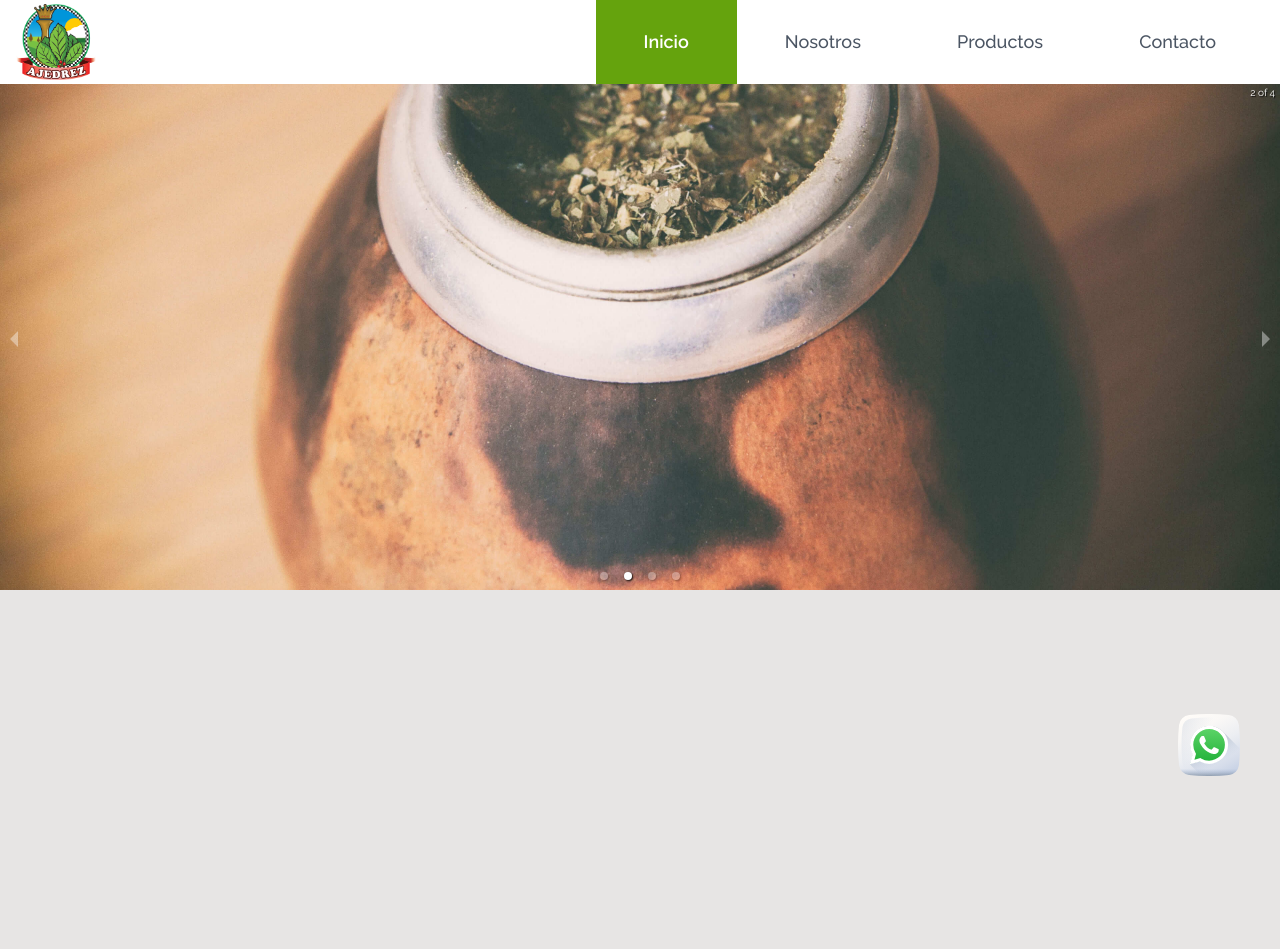
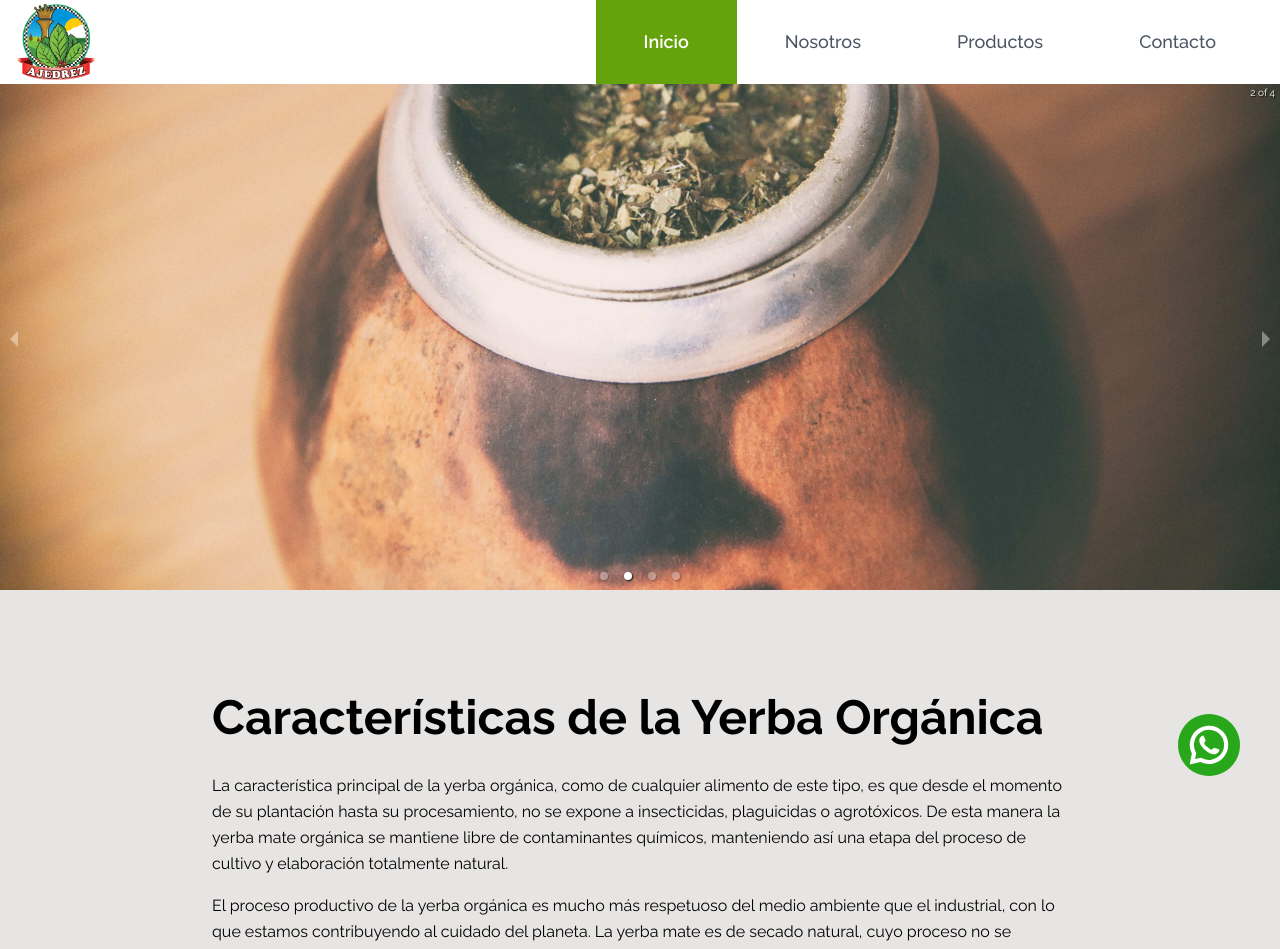
Before and after one commit to gbritez53/yerba-mate-ajedrez, a Next.js app: page / in a window 1280 px wide. Shown: the top 949 px of the page. Before the commit the page ends 800 px from the top, so only its background shows below. Built offline with nearby package versions, Linux system fonts and the light colour scheme.

Commit message:
fix: whatsapp button and text in Home

```diff
--- /dev/null
+++ b/components/Text.js
@@ -0,0 +1,37 @@
+import React from "react";
+import Section from "components/Section";
+import Image from "next/image";
+
+const Text = () => {
+  return (
+    <Section className="body-font">
+      <div className="container px-5 py-8 mx-auto flex flex-wrap">
+        <h1 className="text-5xl text-center font-bold pb-8">
+          Características de la Yerba Orgánica
+        </h1>
+
+        <p className="pb-4 leading-relaxed">
+          La característica principal de la yerba orgánica, como de cualquier
+          alimento de este tipo, es que desde el momento de su plantación hasta
+          su procesamiento, no se expone a insecticidas, plaguicidas o
+          agrotóxicos. De esta manera la yerba mate orgánica se mantiene libre
+          de contaminantes químicos, manteniendo así una etapa del proceso de
+          cultivo y elaboración totalmente natural.
+        </p>
+        <p className="leading-relaxed">
+          El proceso productivo de la yerba orgánica es mucho más respetuoso del
+          medio ambiente que el industrial, con lo que estamos contribuyendo al
+          cuidado del planeta. La yerba mate es de secado natural, cuyo proceso
+          no se acelera artificialmente. Esto evita la oxidación de la hoja y
+          por tanto reduce su efecto acidificante. Además, no tiene adición de
+          saponinas; esta sustancia es un componente natural presente en baja
+          dosis en la yerba, pero se agrega industrialmente <br /> como aditivo
+          para lograr mayor espumosidad y resistencia al “lavado”. La saponina
+          causa acidez en el consumo del mate.
+        </p>
+      </div>
+    </Section>
+  );
+};
+
+export default Text;
--- a/components/WhatsappButton.js
+++ b/components/WhatsappButton.js
@@ -4,7 +4,7 @@ import Whatsapp from "public/icons/Whatsapp";
 const WhatsappButton = () => {
   return (
     <a
-      href="https://api.whatsapp.com/"
+      href="https://api.whatsapp.com/send?phone=543764231666"
       target="_blanck"
       rel="noreferrer"
       className="fixed z-50 bottom-6 right-10 transform hover:scale-110 hover:translate-x-1 active:scale-95 hover:-translate-y-2 transition-transform duration-300 ease-in-out"
--- a/next.config.js
+++ b/next.config.js
@@ -1,3 +1,6 @@
 module.exports = {
   reactStrictMode: true,
-}
+  images: {
+    domains: ["i.imgur.com"],
+  },
+};
--- a/pages/index.js
+++ b/pages/index.js
@@ -1,8 +1,8 @@
 import Head from "next/head";
 import Image from "next/image";
 import Section from "components/Section";
-import { slides } from "constants/index";
 import Slider from "components/Slider";
+import Text from "components/Text";
 
 export default function Home() {
   return (
@@ -13,6 +13,7 @@ export default function Home() {
         <link rel="icon" href="/favicon.ico" />
       </Head>
       <Slider />
+      <Text />
     </>
   );
 }
--- a/public/icons/Whatsapp.js
+++ b/public/icons/Whatsapp.js
@@ -9,106 +9,17 @@ const SvgComponent = (props) => (
     {...props}
   >
     <path
-      d="M50.91 60.938a187.265 187.265 0 0 1-39.82 0A11.29 11.29 0 0 1 1.06 50.91a187.263 187.263 0 0 1 0-39.82A11.29 11.29 0 0 1 11.09 1.06a187.263 187.263 0 0 1 39.821 0A11.29 11.29 0 0 1 60.939 11.09a187.26 187.26 0 0 1 0 39.821A11.289 11.289 0 0 1 50.91 60.939Z"
-      fill="url(#a)"
+      d="M31 62c17.12 0 31-13.88 31-31C62 13.88 48.12 0 31 0 13.88 0 0 13.88 0 31c0 17.12 13.88 31 31 31Z"
+      fill="#29A71A"
     />
     <path
-      d="M57.566 13.332a10.018 10.018 0 0 0-8.898-8.899 166.236 166.236 0 0 0-35.336 0 10.019 10.019 0 0 0-8.899 8.9 166.232 166.232 0 0 0 0 35.334 10.018 10.018 0 0 0 8.9 8.9 166.179 166.179 0 0 0 35.334 0 10.017 10.017 0 0 0 8.9-8.9 166.167 166.167 0 0 0 0-35.335Z"
-      fill="url(#b)"
-    />
-    <path
-      d="M.929 49.625c.043.428.087.857.132 1.285A11.29 11.29 0 0 0 11.09 60.94a187.26 187.26 0 0 0 39.82 0A11.289 11.289 0 0 0 60.94 50.91c.045-.428.09-.857.132-1.285H.93Z"
-      fill="url(#c)"
-    />
-    <path
-      fillRule="evenodd"
-      clipRule="evenodd"
-      d="M44.555 17.37c-3.596-3.6-8.258-5.34-13.354-5.343-10.5 0-18.923 8.421-18.928 18.921-.001 3.357 1.12 6.512 2.786 9.4l-3.189 9.868L23.504 61.85c9.137.366 18.28.063 27.406-.912A11.289 11.289 0 0 0 60.94 50.91c.573-5.373.914-10.753 1.023-16.134L44.555 17.369Z"
-      fill="url(#d)"
-    />
-    <path
-      d="m12.533 49.55 2.609-9.526a18.348 18.348 0 0 1-2.455-9.191c.004-10.136 8.254-18.383 18.39-18.383a18.273 18.273 0 0 1 13.009 5.392 18.27 18.27 0 0 1 5.381 13.006c-.004 10.136-8.255 18.384-18.39 18.384 0 0 .001 0 0 0h-.008a18.385 18.385 0 0 1-8.787-2.238l-9.75 2.556Z"
-      fill="url(#e)"
-    />
-    <path
-      fillRule="evenodd"
-      clipRule="evenodd"
-      d="M44.555 17.37a18.932 18.932 0 0 0-13.475-5.586c-10.5 0-19.045 8.543-19.05 19.043a19.005 19.005 0 0 0 2.543 9.52l-2.703 9.869 10.098-2.648a19.039 19.039 0 0 0 9.104 2.318h.008c10.499 0 19.045-8.544 19.05-19.044a18.927 18.927 0 0 0-5.575-13.473ZM31.08 46.67h-.006a15.818 15.818 0 0 1-8.059-2.207l-.578-.343-5.993 1.571 1.6-5.84-.377-.6a15.783 15.783 0 0 1-2.42-8.423c.003-8.727 7.105-15.827 15.839-15.827a15.73 15.73 0 0 1 11.194 4.642 15.733 15.733 0 0 1 4.633 11.198C46.91 39.568 39.807 46.67 31.08 46.67Z"
+      d="M44.668 17.332A19.223 19.223 0 0 0 13.873 39.57l-2.04 9.902a.734.734 0 0 0 .116.574.743.743 0 0 0 .79.307l9.704-2.3a19.22 19.22 0 0 0 22.225-30.722Zm-3.026 24.152a15.056 15.056 0 0 1-17.339 2.818l-1.352-.67-5.95 1.41.017-.074 1.233-5.989-.662-1.307a15.049 15.049 0 1 1 24.053 3.812Z"
       fill="#fff"
     />
     <path
-      fillRule="evenodd"
-      clipRule="evenodd"
-      d="M39.765 34.815c-.476-.238-2.816-1.39-3.253-1.549-.436-.158-.754-.238-1.07.24-.318.475-1.23 1.547-1.508 1.864-.278.318-.555.358-1.031.12-.476-.239-2.009-.74-3.828-2.362-1.415-1.262-2.37-2.82-2.648-3.296-.277-.477-.03-.735.21-.972.213-.213.475-.555.713-.833.237-.278.317-.477.476-.794.158-.318.079-.596-.04-.834s-1.044-2.592-1.467-3.533c-.357-.792-.732-.808-1.072-.822-.277-.012-.595-.012-.912-.012-.317 0-.832.12-1.269.596-.436.476-1.666 1.628-1.666 3.97 0 2.341 1.706 4.604 1.944 4.922.238.318 3.293 5.277 8.13 7.185 4.021 1.586 4.84 1.27 5.713 1.19.872-.079 2.816-1.15 3.212-2.262.397-1.111.397-2.064.278-2.263-.12-.198-.437-.317-.912-.555Z"
+      d="M41.114 37.09c-.73 1.15-1.881 2.555-3.33 2.903-2.536.613-6.428.022-11.272-4.495l-.06-.052c-4.259-3.95-5.365-7.236-5.097-9.843.148-1.48 1.38-2.818 2.42-3.692a1.385 1.385 0 0 1 2.166.497l1.568 3.523a1.378 1.378 0 0 1-.173 1.409l-.792 1.029a1.364 1.364 0 0 0-.123 1.521c.443.779 1.507 1.924 2.687 2.984 1.325 1.198 2.794 2.293 3.724 2.667a1.347 1.347 0 0 0 1.476-.31l.92-.927a1.41 1.41 0 0 1 1.373-.352l3.724 1.057a1.41 1.41 0 0 1 .789 2.082Z"
       fill="#fff"
     />
-    <defs>
-      <linearGradient
-        id="a"
-        x1={14.104}
-        y1={-1.551}
-        x2={58.778}
-        y2={84.516}
-        gradientUnits="userSpaceOnUse"
-      >
-        <stop stopColor="#FFFCF8" />
-        <stop offset={0.188} stopColor="#FAF8F6" />
-        <stop offset={0.404} stopColor="#ECEEF2" />
-        <stop offset={0.635} stopColor="#D5DCEA" />
-        <stop offset={0.875} stopColor="#B5C4DF" />
-        <stop offset={1} stopColor="#A1B5D8" />
-      </linearGradient>
-      <linearGradient
-        id="b"
-        x1={23.779}
-        y1={26.939}
-        x2={-81.256}
-        y2={-32.144}
-        gradientUnits="userSpaceOnUse"
-      >
-        <stop stopColor="#A1B5D8" stopOpacity={0} />
-        <stop offset={0.309} stopColor="#90A2BD" stopOpacity={0.31} />
-        <stop offset={0.755} stopColor="#7C8B9C" stopOpacity={0.757} />
-        <stop offset={1} stopColor="#748290" />
-      </linearGradient>
-      <linearGradient
-        id="c"
-        x1={31}
-        y1={54.73}
-        x2={31}
-        y2={64.394}
-        gradientUnits="userSpaceOnUse"
-      >
-        <stop stopColor="#A1B5D8" stopOpacity={0} />
-        <stop offset={0.309} stopColor="#90A2BD" stopOpacity={0.31} />
-        <stop offset={0.755} stopColor="#7C8B9C" stopOpacity={0.757} />
-        <stop offset={1} stopColor="#748290" />
-      </linearGradient>
-      <linearGradient
-        id="d"
-        x1={41.075}
-        y1={49.331}
-        x2={17.662}
-        y2={10.853}
-        gradientUnits="userSpaceOnUse"
-      >
-        <stop stopColor="#A1B5D8" stopOpacity={0} />
-        <stop offset={0.309} stopColor="#90A2BD" stopOpacity={0.31} />
-        <stop offset={0.755} stopColor="#7C8B9C" stopOpacity={0.757} />
-        <stop offset={1} stopColor="#748290" />
-      </linearGradient>
-      <linearGradient
-        id="e"
-        x1={31}
-        y1={49.551}
-        x2={31}
-        y2={12.45}
-        gradientUnits="userSpaceOnUse"
-      >
-        <stop stopColor="#20B038" />
-        <stop offset={1} stopColor="#60D66A" />
-      </linearGradient>
-    </defs>
   </svg>
 );
 
```
